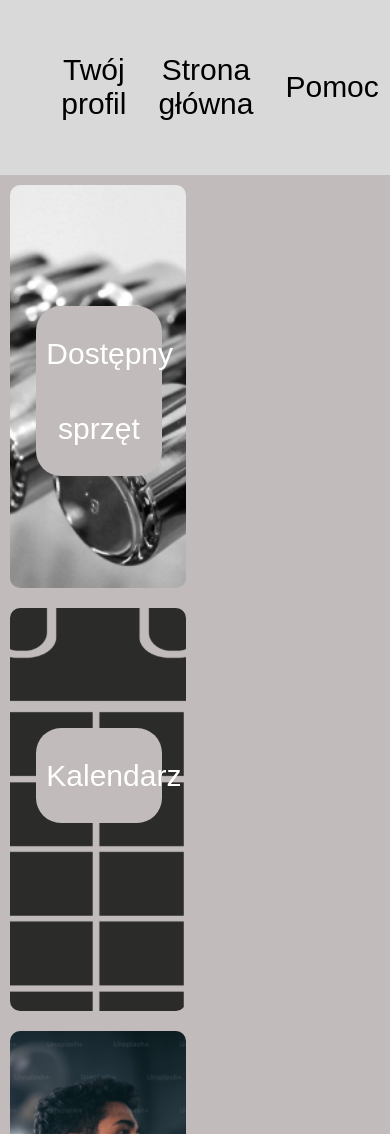
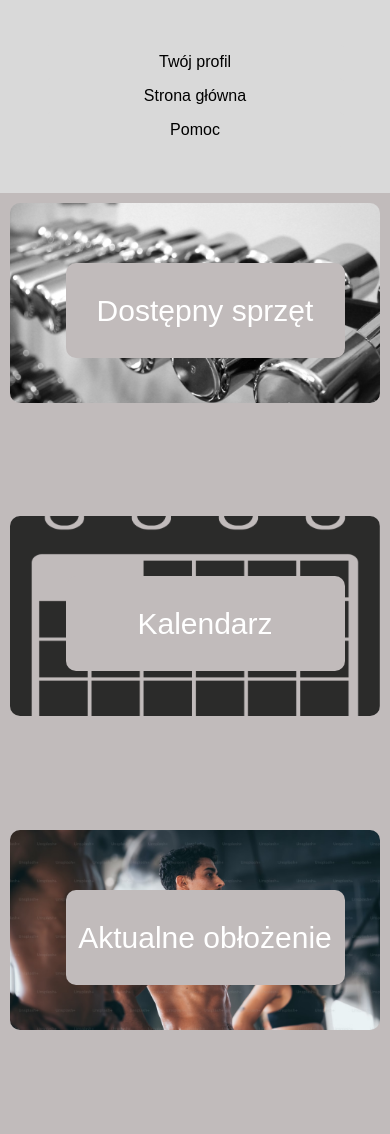
Before and after one commit to Buricz9/WdPAI, a PHP site: template src/views/main.php in a window 390 px wide. Run offline with PHP 8.4, Linux system fonts and the light colour scheme; the template is opened without the code that fills it, so the values that code supplies are empty.

Commit message:
Small changing in css

```diff
--- a/public/css/global.css
+++ b/public/css/global.css
@@ -23,6 +23,7 @@ button {
     background-color: #d9d9d9;
     color: black;
 }
+
 .flex-container {
     display: flex;
     flex-grow: 1;
@@ -35,7 +36,6 @@ button {
 .flex-container > div {
     position: relative;
     background-color: #c1bbbb;
-
     margin: 10px;
     text-align: center;
     line-height: 75px;
@@ -58,11 +58,12 @@ button {
     width: 60%;
     height: auto;
     padding: 10px;
-    background-color:#c1bbbb;
+    background-color: #c1bbbb;
     border-radius: 25px;
     text-align: center;
     color: white;
 }
+
 .cardio-section {
     display: flex;
     justify-content: space-around;
@@ -74,10 +75,31 @@ button {
 .machine {
     text-align: center;
     margin: 10px;
-    width: 200px; /* Dostosuj szerokość do swoich wymiarów zdjęć */
+    width: 200px;
 }
 
 .machine img {
     max-width: 100%;
     height: auto;
 }
+
+/* Media Query dla urządzeń o szerokości mniejszej niż 768px (np. telefony) */
+@media screen and (max-width: 768px) {
+    .top-bar {
+        flex-direction: column; /* Zamiana kierunku flex na kolumnowy dla paska nawigacyjnego */
+    }
+
+    button {
+        font-size: 16px; /* Zmniejszenie rozmiaru czcionki dla telefonów */
+    }
+
+    .flex-container > div {
+        width: 100%; /* Zajmowanie pełnej szerokości ekranu dla telefonów */
+        height: 200px; /* Stała wysokość dla lepszej responsywności */
+    }
+
+    .flex-container > div .caption {
+        width: 70%; /* Zwiększenie szerokości podpisu dla telefonów */
+        border-radius: 10px; /* Zmniejszenie zaokrąglenia narożników */
+    }
+}
--- a/src/views/registration.php
+++ b/src/views/registration.php
@@ -4,13 +4,15 @@
     <meta charset="UTF-8">
     <meta name="viewport" content="width=device-width, initial-scale=1.0">
     <link rel="stylesheet" href="../../public/css/registration.css">
+    <script type="text/javascript" src="../../public/js/registration.js" defer></script>
     <title>Registration</title>
 </head>
 <body>
 
 <div class="registration-container">
     <h2>Registration</h2>
-    <form>
+
+    <form id="registrationForm"> <!-- Added id to the form -->
         <label for="username">Nazwa użytkownika:</label>
         <input type="text" id="username" name="username" required>
 
@@ -29,7 +31,7 @@
             <span class="toggle-password" onclick="togglePasswordVisibility('confirm-password')">&#x1F441;</span>
         </div>
 
-        <button type="button" onclick="location.href='main'">Zarejestruj się</button>
+        <button type="submit">Zarejestruj się</button> <!-- Changed type to submit -->
     </form>
 </div>
 </body>
```
Also changed, not shown: public/css/logIn.css (+63 -4 lines).
